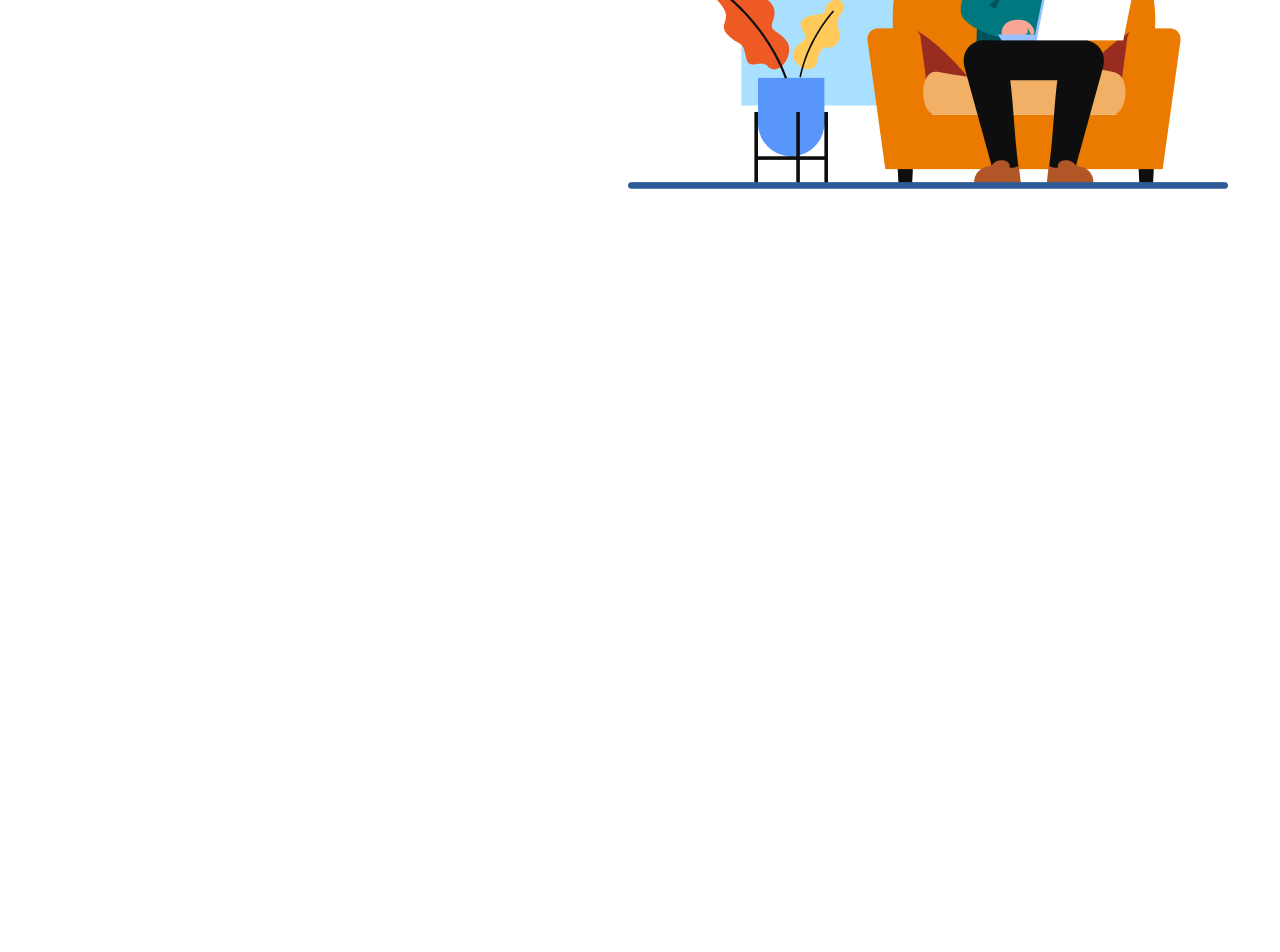
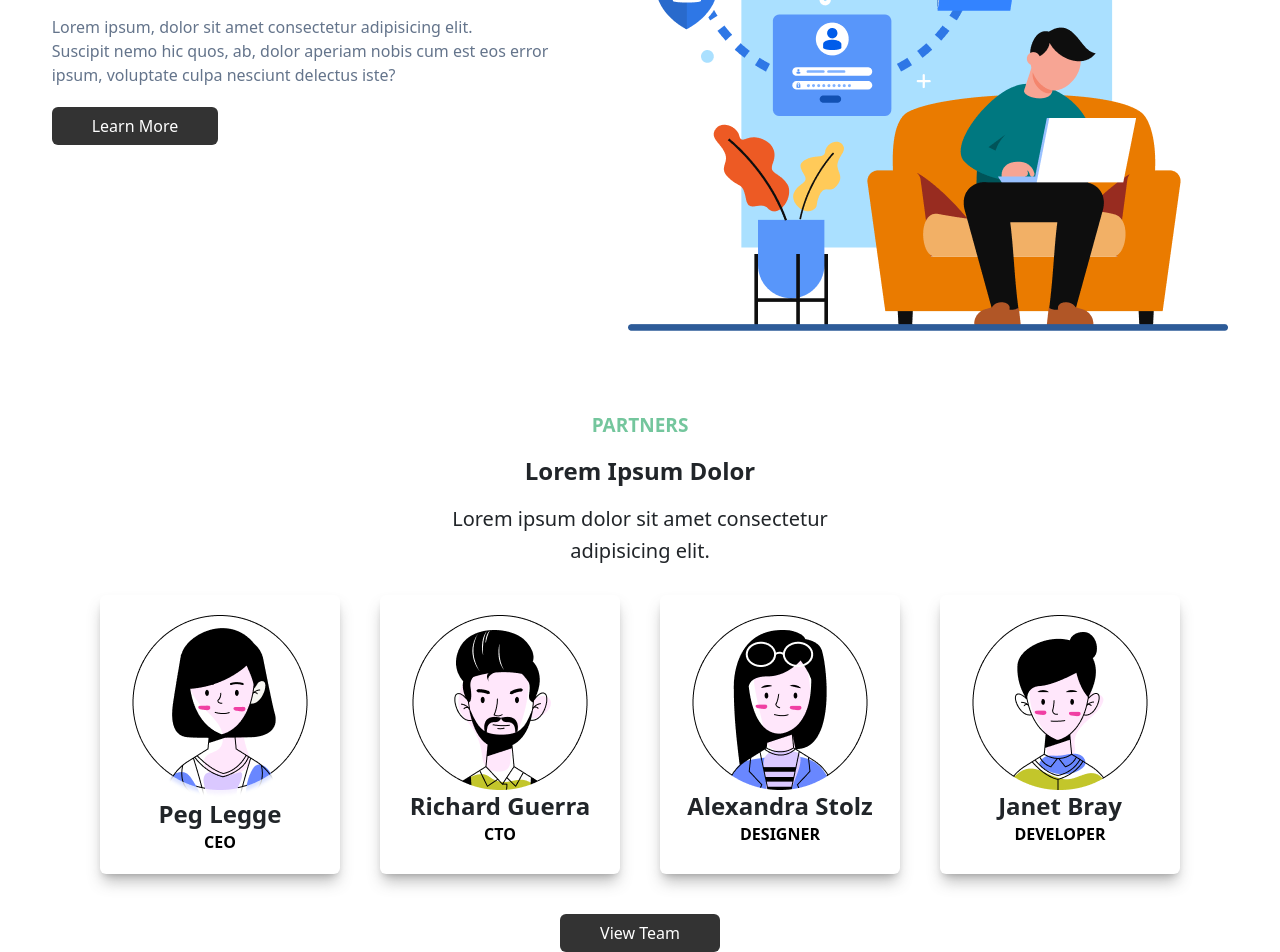
Before and after one commit to AbdelrahmanELsokary/Start, a React (Vite) app: page / in a window 1280 px wide. Shown: the part 2157-3109 px from the top of the page. Before the commit the page ends 2346 px from the top, so only its background shows below. Built offline with nearby package versions, Linux system fonts and the light colour scheme.

Commit message:
Add: Team Section

```diff
--- a/src/components/pages/Button.jsx
+++ b/src/components/pages/Button.jsx
@@ -1,10 +1,10 @@
 /* eslint-disable react/prop-types */
 
-export function Button({ className, style }) {
+export function Button({ Class, style }) {
   return (
     <>
-      <button type="button" className={` block bg-white py-[5px] px-10 rounded-md mt-5 ${style}`}>
-        {className}
+      <button type="button" className={` block bg-[#333] py-[7px] px-10 rounded-md mt-5 ${style}`}>
+        {Class}
       </button>
     </>
   );
--- a/src/components/pages/home/About_Our.jsx
+++ b/src/components/pages/home/About_Our.jsx
@@ -13,8 +13,8 @@ export function About() {
             <p className=" text-slate-500">
               Lorem ipsum, dolor sit amet consectetur adipisicing elit. <br /> Suscipit nemo hic quos, ab, dolor aperiam nobis cum est eos error <br /> ipsum, voluptate culpa nesciunt delectus iste?
             </p>
-            <Button style=" bg-[#333] block  bg-[#212529] text-white py-2 px-10 " className="Learn More" />
           </div>
+          <Button style=" block bg-[#212529] text-white py-2 px-10 " Class="Learn More" />
         </div>
       </section>
       <section className="row_1">
@@ -24,7 +24,7 @@ export function About() {
             <p className=" text-slate-500">
               Lorem ipsum, dolor sit amet consectetur adipisicing elit. <br /> Suscipit nemo hic quos, ab, dolor aperiam nobis cum est eos error <br /> ipsum, voluptate culpa nesciunt delectus iste?
             </p>
-            <Button style=" bg-[#333] block  bg-[#212529] text-white py-2 px-10 " className="Learn More" />
+            <Button style="bg-[#333] block  bg-[#212529] text-white py-2 px-10 " Class="Learn More" />
           </div>
           <div className="col_2">
             <img src="/assets/images/man-analyze.webp" alt="communication image" />
--- a/src/components/pages/home/Hero.jsx
+++ b/src/components/pages/home/Hero.jsx
@@ -1,5 +1,3 @@
-import { Button } from '../Button';
-
 export function Hero() {
   return (
     <>
@@ -15,7 +13,7 @@ export function Hero() {
               Lorem ipsum <br />
               dolor sit amet consectetur, adipisicing elit. Dolorem, optio?
             </p>
-            <Button className="Explore" />
+            <button className="block bg-white py-[5px] px-10 rounded-md mt-5">Explore</button>
           </div>
           <div className="col_2">
             <img src="/public/assets/images/hero.webp" alt="hero image" />
--- a/src/components/pages/home/Team.jsx
+++ b/src/components/pages/home/Team.jsx
@@ -1,3 +1,43 @@
+import { Button } from '../Button';
 export function Team() {
-
+  return (
+    <>
+      <section>
+        <div className="container text-center p-5 pt-20">
+          <div className="row_1">
+            <span className=" text-[#74c69d] text-[19px] font-bold">PARTNERS</span>
+            <h2 className=" text-[#212529] text-2xl font-bold my-4 ">Lorem Ipsum Dolor</h2>
+            <p className="text-[#212529] leading-8	text-xl ">
+              Lorem ipsum dolor sit amet consectetur
+              <br />
+              adipisicing elit.
+            </p>
+          </div>
+          <div className="row_2 flex justify-center gap-10 flex-wrap pt-7">
+            <div className="name_of_team rounded-md shadow-lg shadow-[#6060606f] p-5 w-60 ">
+              <img src="/assets/images/person-1.webp" alt="person-1" className="mx-auto" />
+              <h3 className="text-[#212529] font-bold text-2xl">Peg Legge</h3>
+              <span className=" font-semibold">CEO</span>
+            </div>
+            <div className="name_of_team rounded-md shadow-lg shadow-[#6060606f] p-5 w-60 ">
+              <img src="/assets/images/person-2.webp" alt="person-1" className="mx-auto" />
+              <h3 className="text-[#212529] font-bold text-2xl">Richard Guerra</h3>
+              <span className=" font-semibold">CTO</span>
+            </div>
+            <div className="name_of_team rounded-md shadow-lg shadow-[#6060606f] p-5 w-60 ">
+              <img src="/assets/images/person-3.webp" alt="person-1" className="mx-auto" />
+              <h3 className="text-[#212529] font-bold text-2xl">Alexandra Stolz</h3>
+              <span className=" font-semibold">DESIGNER</span>
+            </div>
+            <div className="name_of_team rounded-md shadow-lg shadow-[#6060606f] p-5 w-60 ">
+              <img src="/assets/images/person-4.webp" alt="person-1" className="mx-auto" />
+              <h3 className="text-[#212529] font-bold text-2xl">Janet Bray</h3>
+              <span className=" font-semibold">DEVELOPER</span>
+            </div>
+          </div>
+        </div>
+      </section>
+      <Button style="block bg-[#212529] text-white py-2 px-10 mx-auto" Class="View Team" />
+    </>
+  );
 }
--- a/src/components/pages/home/prand.jsx
+++ b/src/components/pages/home/prand.jsx
@@ -19,7 +19,7 @@ export function Partners() {
             <img src="/public/assets/images/facebook.webp" alt="facebook image" />
             <img src="/public/assets/images/spotify.webp" alt="spotify image" />
           </div>
-          <Button style=" bg-[#333] block mx-auto bg-[#212529] text-white py-2 px-10 " className="Learn More" />
+          <Button style="block mx-auto bg-[#212529] text-white py-2 px-10" Class="Learn More" />
         </div>
       </section>
     </>
```
